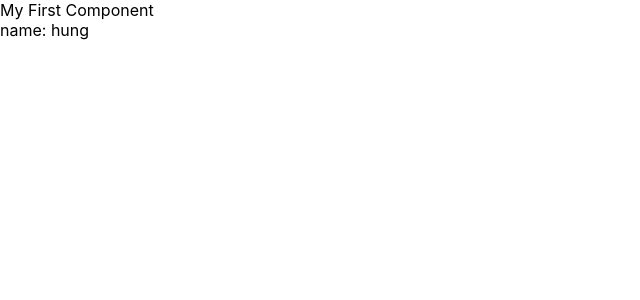
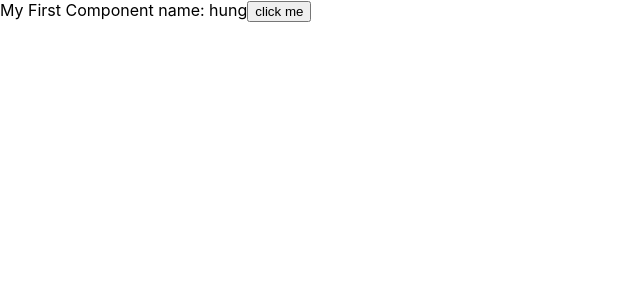
Before and after one commit to viethung82nd/react-v9, a React (Create React App) app: page / in a window 1280 px wide. Shown: the top 300 px of the page, without its empty margins (0-640 px from the left). Built offline with nearby package versions, Linux system fonts and the light colour scheme.

Commit message:
video 2.19

```diff
--- a/src/App.js
+++ b/src/App.js
@@ -7,21 +7,17 @@ import React from 'react';
 
 class App extends React.Component {
 
-  state = {
-    name: 'hung',
-    age: '21'
-  };
 
   render() {
     return (
       <div>
         <MyComponent></MyComponent>
-        name: {this.state.name}
+
       </div>
-
     );
   }
 }
+
 
 
 // const App = () => {
--- a/src/components/MyComponent.js
+++ b/src/components/MyComponent.js
@@ -1,9 +1,23 @@
 import React from "react";
 
 class MyComponent extends React.Component {
+    state = {
+        name: 'hung',
+        age: '21'
+    };
+
+    handleClick = () => {
+        console.log('name: ', this.state.name);
+    }
+
     render() {
         return (
-            <div>My First Component</div>
+            <div>
+                My First Component
+                name: {this.state.name}
+                <button onClick={this.handleClick}>click me</button>
+            </div>
+
         );
     }
 }
```
